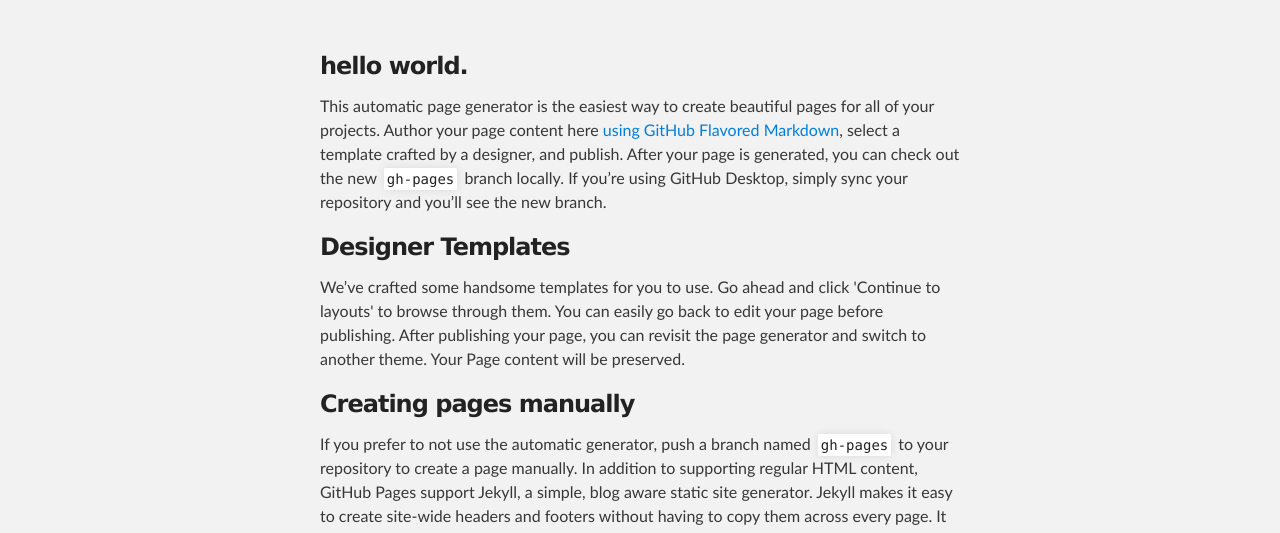
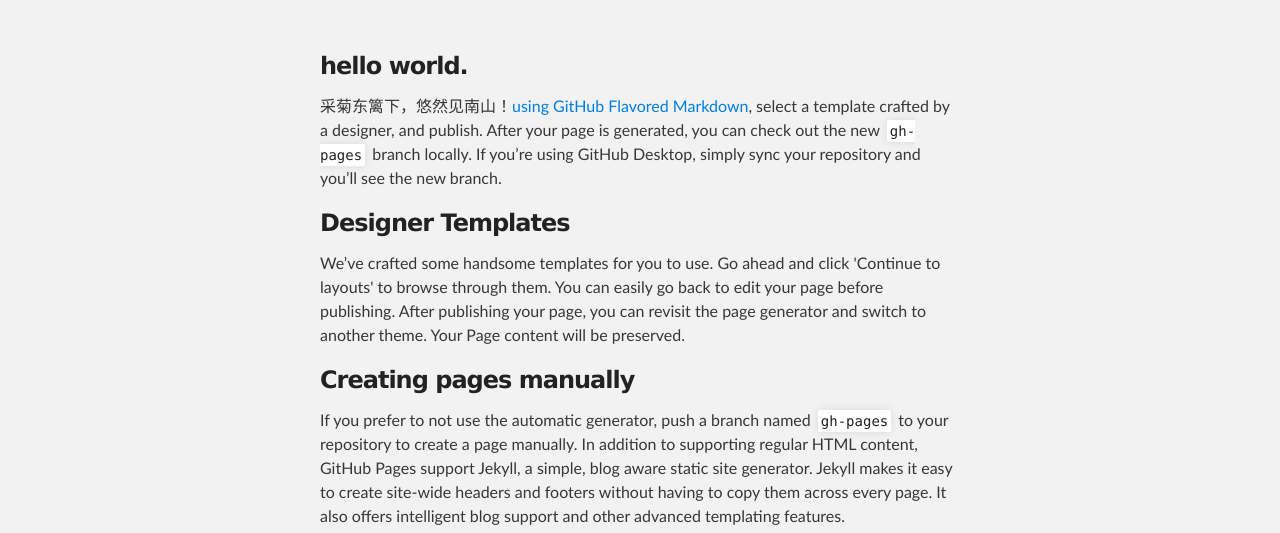
Before and after one commit to Freetaoyu/Freetaoyu.github.io, a plain HTML site: page index.html in a window 1280 px wide. Shown: the part 212-745 px from the top of the page. Drawn offline with Linux system fonts and the light colour scheme.

Commit message:
Update index.html

```diff
--- a/index.html
+++ b/index.html
@@ -30,7 +30,7 @@
         <h3>
 <a id="hello-world" class="anchor" href="#hello-world" aria-hidden="true"><span aria-hidden="true" class="octicon octicon-link"></span></a>hello world.</h3>
 
-<p>This automatic page generator is the easiest way to create beautiful pages for all of your projects. Author your page content here <a href="https://guides.github.com/features/mastering-markdown/">using GitHub Flavored Markdown</a>, select a template crafted by a designer, and publish. After your page is generated, you can check out the new <code>gh-pages</code> branch locally. If you’re using GitHub Desktop, simply sync your repository and you’ll see the new branch.</p>
+<p>采菊东篱下，悠然见南山！<a href="https://guides.github.com/features/mastering-markdown/">using GitHub Flavored Markdown</a>, select a template crafted by a designer, and publish. After your page is generated, you can check out the new <code>gh-pages</code> branch locally. If you’re using GitHub Desktop, simply sync your repository and you’ll see the new branch.</p>
 
 <h3>
 <a id="designer-templates" class="anchor" href="#designer-templates" aria-hidden="true"><span aria-hidden="true" class="octicon octicon-link"></span></a>Designer Templates</h3>
```
